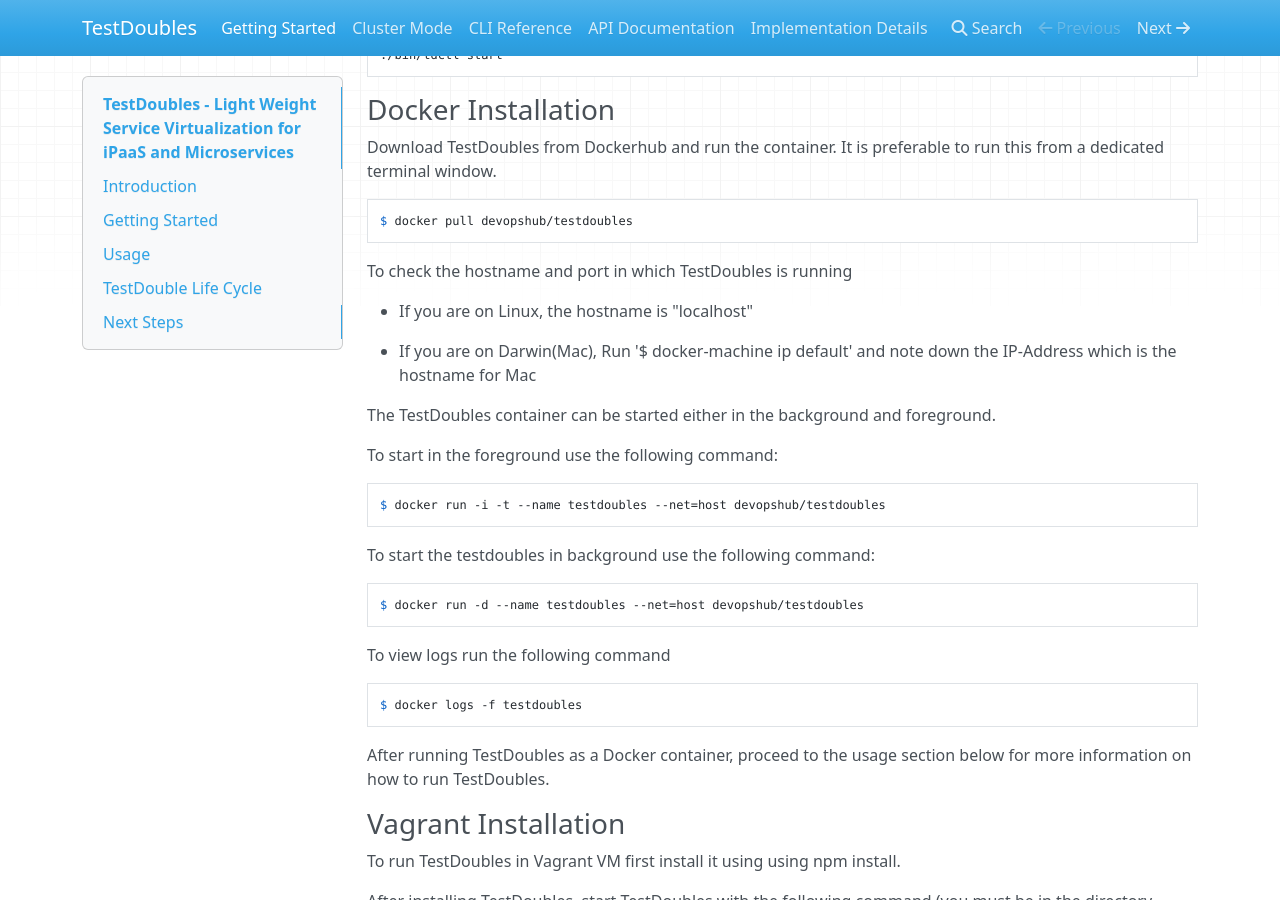
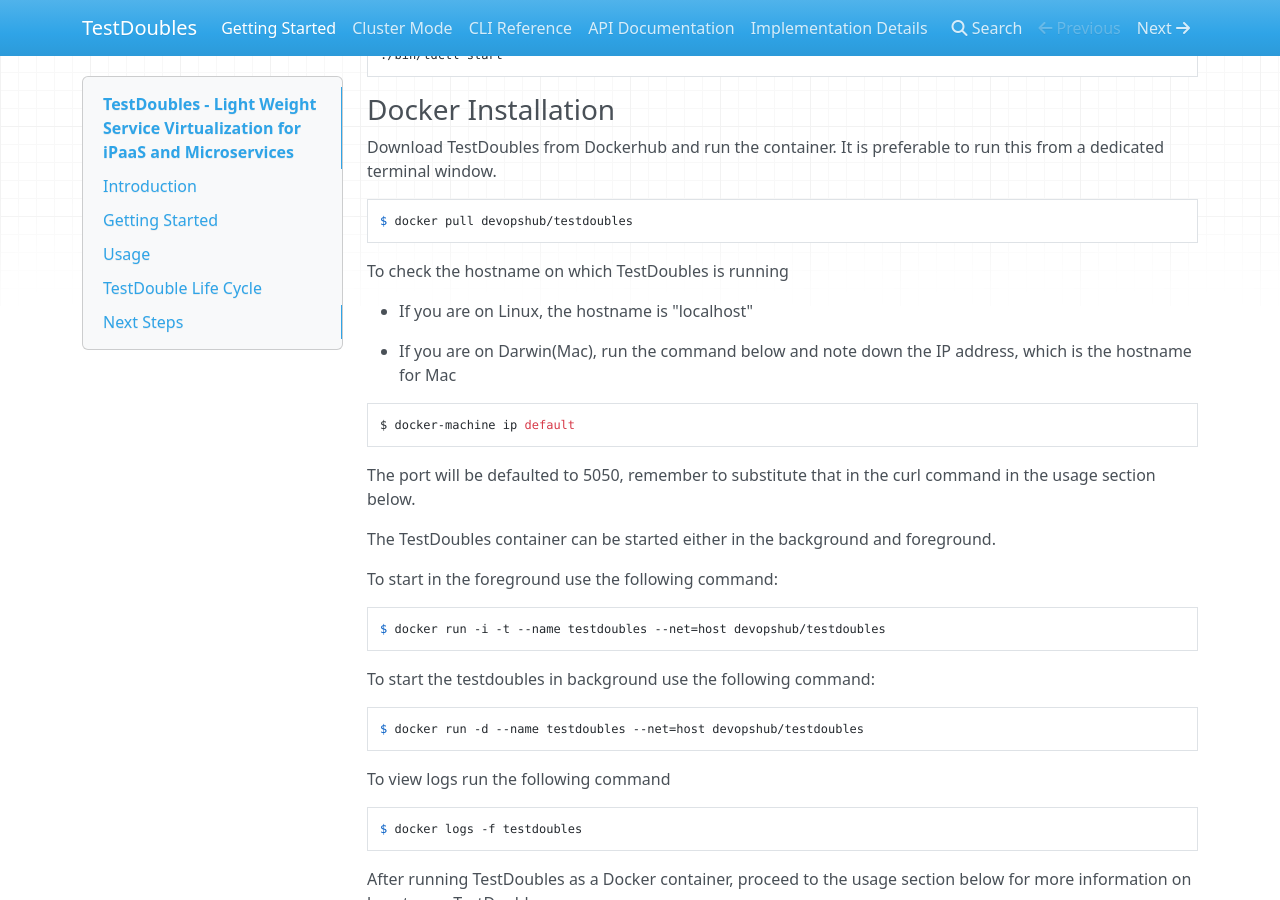
Before and after one commit to waffle-iron/TestDoubles, an MkDocs documentation site: the page built from documentation/index.md, in a window 1280 px wide and 900 px high, scrolled down 1492 px. Built offline with MkDocs 1.6.1, drawn with Linux system fonts in a browser that asks for light colours; nearby versions of some CDN libraries; old or Windows-style settings are respelled for this version of MkDocs.

Commit message:
updated documentation for docker installation section

````diff
--- a/documentation/index.md
+++ b/documentation/index.md
@@ -41,11 +41,16 @@
 ```
 $ docker pull devopshub/testdoubles
 ```
-To check the hostname and port in which TestDoubles is running
+To check the hostname on which TestDoubles is running
 
 * If you are on Linux, the hostname is "localhost"
 
-* If you are on Darwin(Mac), Run '$ docker-machine ip default' and note down the IP-Address which is the hostname for Mac
+* If you are on Darwin(Mac), run the command below and note down the IP address, which is the hostname for Mac
+```
+$ docker-machine ip default
+```
+
+The port will be defaulted to 5050, remember to substitute that in the curl command in the usage section below.
 
 The TestDoubles container can be started either in the background and foreground.
 
````
